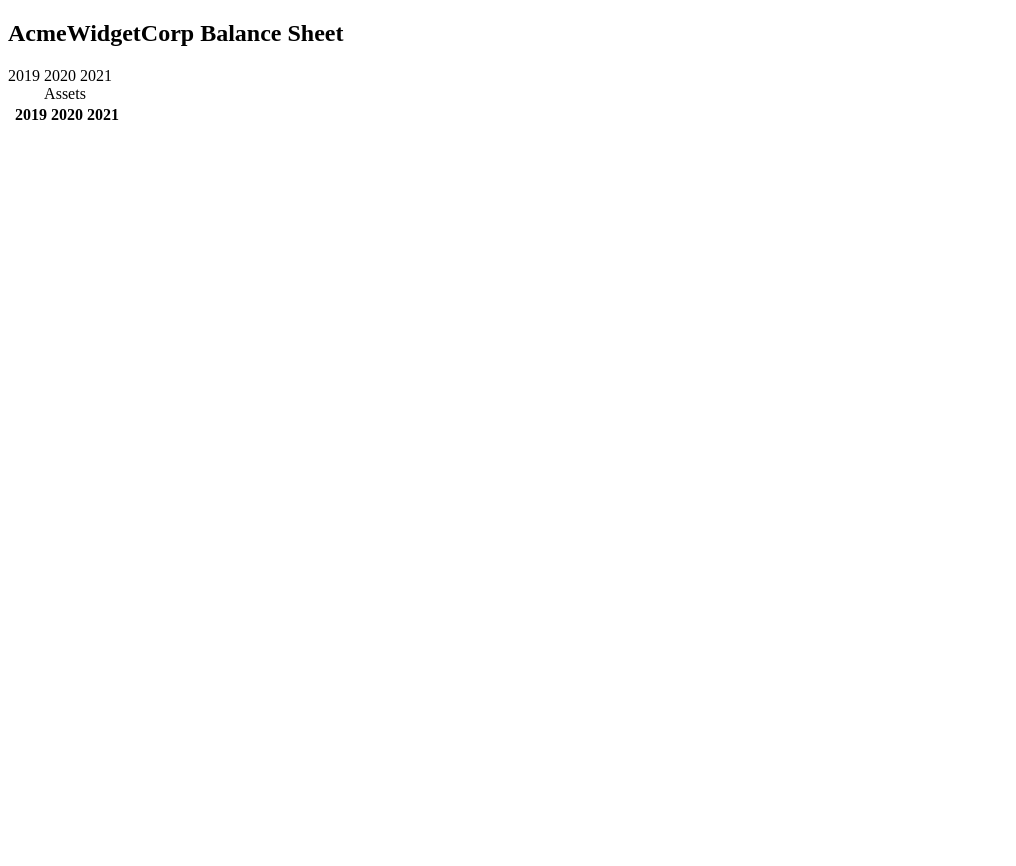
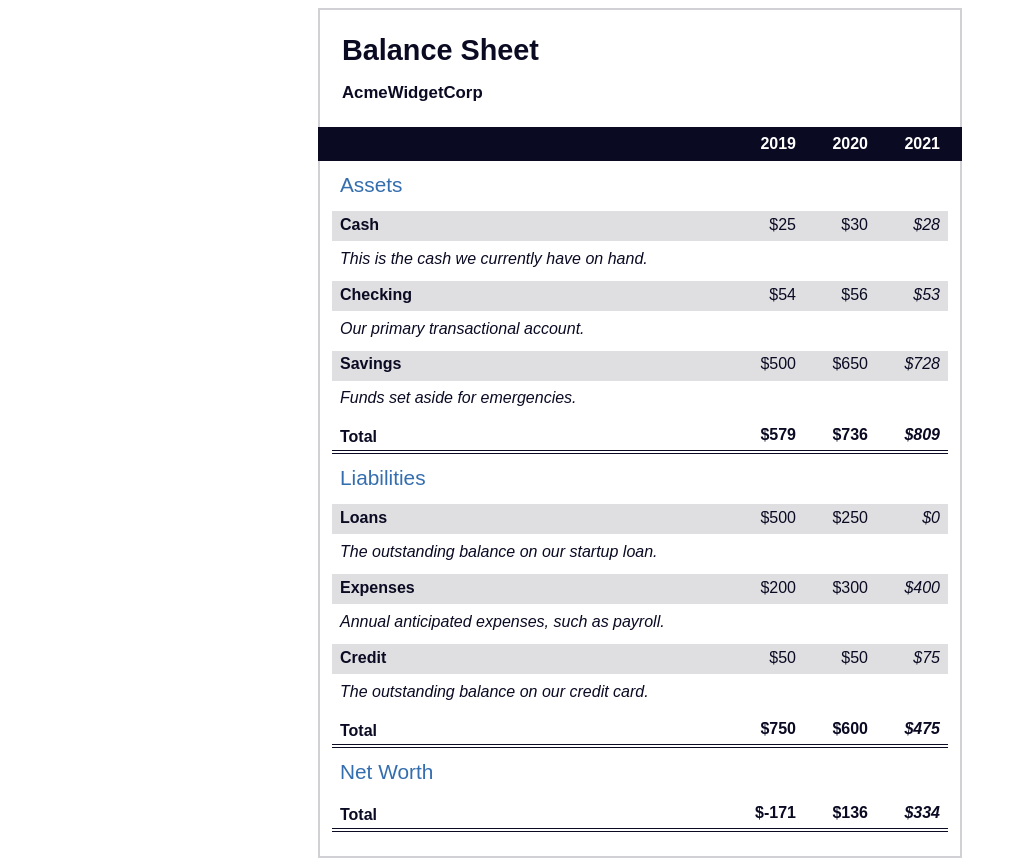
Before and after one commit to helloran8/Practice, a plain HTML site: page balance-sheet/balance-sheet.HTML in a window 1280 px wide. Shown: the whole page, without its empty margins (0-1016 px from the left). Before the commit the page ends 800 px from the top, so only its background shows below. Drawn offline with Linux system fonts and the light colour scheme.

Commit message:
created balance sheet (tables and accessibility)

```diff
--- a/balance-sheet/balance-sheet.HTML
+++ b/balance-sheet/balance-sheet.HTML
@@ -37,6 +37,7 @@
         <!-- using separate tables will help screen readers understand the document flow. -->
         <div class="table-wrap">
           <table>
+
             <!-- CAPTIONS DESCRIBE WHAT THE TABLE IS ABOUT -->
             <caption>Assets</caption>
             <!-- CAPTIONS DESCRIBE WHAT THE TABLE IS ABOUT -->
@@ -44,29 +45,106 @@
             <!-- THEAD INDICATES WHICH PORTION OF THE TABLE IS THE HEADER -->
             <thead>
               <tr>
+
                 <!-- THIS ELEMENT EXISTS ONLY TO ENSURE THE TABLE HAS A FOUR-COLUMN LAYOUT AND
                 ASSOCIATE THE HEADERS WITH THE CORRECT COLUMNS -->
                 <td></td>
                 <!-- THIS ELEMENT EXISTS ONLY TO ENSURE THE TABLE HAS A FOUR-COLUMN LAYOUT AND
                 ASSOCIATE THE HEADERS WITH THE CORRECT COLUMNS -->
+
                 <th><span class="sr-only year">2019</span></th>
                 <th><span class="sr-only year">2020</span></th>
-                <th><span class="sr-only year current">2021</span></th>
+                <th class="current"><span class="sr-only year">2021</span></th>
               </tr>
             </thead>
             <!-- THEAD INDICATES WHICH PORTION OF THE TABLE IS THE HEADER -->
 
             <!-- TBODY INDICATES WHICH PORTION OF THE TABLE IS THE BODY -->
             <tbody>
-
+              <tr class="data">
+                <th>Cash <span class="description">This is the cash we currently have on hand.</span></th>
+                <td>$25</td>
+                <td>$30</td>
+                <td class="current">$28</td>
+              </tr>
+              <tr class="data">
+                <th>Checking <span class="description">Our primary transactional account.</span></th>
+                <td>$54</td>
+                <td>$56</td>
+                <td class="current">$53</td>
+              </tr>
+              <tr class="data">
+                <th>Savings <span class="description">Funds set aside for emergencies.</span></th>
+                <td>$500</td>
+                <td>$650</td>
+                <td class="current">$728</td>
+              </tr>
+              <tr class="total">
+                <th>Total <span class="sr-only">Assets</span></th>
+                <td>$579</td>
+                <td>$736</td>
+                <td class="current">$809</td>
+              </tr>
             </tbody>
             <!-- TBODY INDICATES WHICH PORTION OF THE TABLE IS THE BODY -->
           </table>
           <table>
+            <caption>Liabilities</caption>
+            <thead>
+              <tr>
+                <td></td>
+                <th><span class="sr-only">2019</span></th>
+                <th><span class="sr-only">2020</span></th>
+                <th><span class="sr-only">2021</span></th>
+              </tr>
+            </thead>
 
+            <tbody>
+              <tr class="data">
+                <th>Loans <span class="description">The outstanding balance on our startup loan.</span></th>
+                <td>$500</td>
+                <td>$250</td>
+                <td class="current">$0</td>
+              </tr>
+              <tr class="data">
+                <th>Expenses <span class="description">Annual anticipated expenses, such as payroll.</span></th>
+                <td>$200</td>
+                <td>$300</td>
+                <td class="current">$400</td>
+              </tr>
+              <tr class="data">
+                <th>Credit <span class="description">The outstanding balance on our credit card.</span></th>
+                <td>$50</td>
+                <td>$50</td>
+                <td class="current">$75</td>
+              </tr>
+              <tr class="total">
+                <th>Total <span class="sr-only">Liabilities</span></th>
+                <td>$750</td>
+                <td>$600</td>
+                <td class="current">$475</td>
+              </tr>
+            </tbody>
           </table>
           <table>
+            <caption>Net Worth</caption>
+            <thead>
+              <tr>
+                <td></td>
+                <th><span class="sr-only">2019</span></th>
+                <th><span class="sr-only">2020</span></th>
+                <th><span class="sr-only">2021</span></th>
+              </tr>
+            </thead>
 
+            <tbody>
+              <tr class="total">
+                <th>Total <span class="sr-only">Net Worth</span></th>
+                <td>$-171</td>
+                <td>$136</td>
+                <td class="current">$334</td>
+              </tr>
+            </tbody>
           </table>
         </div>
         <!-- THIS IS A CONTAINER FOR MY TABLES. CSS WILL BE USED TO STYLE THESE INTO A SINGLE TABLE. -->
--- a/balance-sheet/styles.css
+++ b/balance-sheet/styles.css
@@ -0,0 +1,220 @@
+html {
+  /* reset the box model */
+  box-sizing: border-box;
+}
+
+body {
+  /* style the font of the body */
+  font-family: sans-serif;
+  color: #0a0a23;
+}
+
+/* the purpose of this class is to hide elements visually but still be announced by screen readers */
+span[class~="sr-only"] {
+  /* this is a common set of properties used to ensure elements are completely hidden visually. */
+  border: 0 !important;
+  clip: rect(1px, 1px, 1px, 1px) !important;
+  /* these form the clip path into a rectangle within the element */
+  clip-path: inset(50%) !important;
+  -webkit-clip-path: inset(50%) !important;
+
+  /* these elements need to be sized down */
+  width: 1px !important;
+  height: 1px !important;
+
+  /* prevent text content from overflowing */
+  overflow: hidden !important;
+  white-space: nowrap !important;
+
+  /* take these hidden elements out of the document flow. */
+  position: absolute !important;
+  padding: 0 !important;
+  margin: -1px !important;
+}
+
+h1 {
+  /* style the header */
+  max-width: 37.25rem;
+  margin: 0 auto;
+  padding: 1.5rem 1.25rem;
+}
+
+
+/* unbold the span elements that are bolded.
+/* :not() is used so earlier rules of span[class~="sr-only"] are not overwritten
+span {
+  font-weight: normal;
+} */
+
+h1 .flex {
+  /* switch around the positions of acmewidgetcorp and balance sheet in the header*/
+  display: flex;
+  flex-direction: column-reverse;
+  gap: 1rem;
+
+}
+
+/* this targets the first span element in my flex container. (this would be acmewidgetcorp) */
+h1 .flex span:first-of-type {
+  font-size: 0.7em;
+}
+
+/* this targets the last span element in my flex container (balance sheet) */
+h1 .flex span:last-of-type {
+  font-size: 1.2em;
+}
+
+/* style the main table */
+section {
+  /* responsive design */
+  max-width: 40rem;
+  margin: 0 auto;
+
+  /* give the main table a border */
+  border: 2px solid #d0d0d5;
+}
+
+/* style the years heading on top of the table */
+#years {
+  display: flex;
+  justify-content: flex-end;
+
+  /* makes this heading stick to the top even when you scroll */
+  position: sticky;
+  top: 0;
+
+  /* style it */
+  color: #fff;
+  background: #0a0a23;
+
+  /* ensure these elements dont get hidden */
+  z-index: 999;
+
+  /* style it */
+  margin: 0 -2px;
+  padding: 0.5rem calc(1.25rem + 2px) 0.5rem 0;
+}
+
+/* style the years header actual text*/
+#years span[class] {
+  font-weight: bold;
+  width: 4.5rem;
+  text-align: right;
+}
+
+/* style the main table a bit */
+.table-wrap {
+  padding: 0 0.75rem 1.5rem 0.75rem;
+}
+
+/* style the tables */
+table {
+  /* allows cell borders to collapse into a single border instead of a border around each cell */
+  border-collapse: collapse;
+
+  /* hide borders */
+  border: 0;
+
+  /* ensure table fills the container */
+  width: 100%;
+
+  /* position it relatively and add margin*/
+  position: relative;
+  margin-top: 3rem;
+}
+
+/* style captions to make them look more like headers */
+table caption {
+  color: #356eaf;
+  font-size: 1.3em;
+  font-weight: normal;
+
+  /* position them */
+  position: absolute;
+  top: -2.25rem;
+  left: 0.5rem;
+}
+
+/* size the data cells */
+tbody td {
+  /* ensures that the width is fixed, need to use this strategy to set width because flexbox is being used. */
+  width: 100vw;
+  max-width: 4rem;
+  min-width: 4rem;
+}
+
+/* change the width of the cell headers */
+tbody th {
+  width: calc(100% - 12rem);
+}
+
+/* make a double border at the end of the total rows and make the font bold. */
+tr[class="total"] {
+  border-bottom: 4px double #0a0a23;
+  font-weight: bold;
+}
+
+/* aligns the total */
+tr[class="total"] th {
+  text-align: left;
+  padding: 0.5rem 0 0.25rem 0.5rem;
+}
+
+/* targets all td elements in the total row. */
+tr.total td {
+  /* alignment and padding */
+  text-align: right;
+  padding: 0 0.25rem;
+}
+
+/* add padding to the total data row */
+/* target the third data element of the "total" class table rows */
+tr.total td:nth-of-type(3) {
+  padding-right: 0.5rem;
+}
+
+/* hover effect on the total row */
+tr.total:hover {
+  background-color: #99c9ff;
+}
+
+/* make the current data italic */
+td[class="current"] {
+  font-style: italic;
+}
+
+/* give a grey background to data rows */
+tr[class="data"] {
+  background-image: linear-gradient(to bottom, #dfdfe2 1.845rem, white 1.845rem);
+}
+
+/* position the headers of the table rows */
+tr.data th {
+  text-align: left;
+  padding-top: 0.3rem;
+  padding-left: 0.5rem;
+}
+
+/* target the description headers, position and style them */
+tr.data th .description {
+  /* styles */
+  display: block;
+  font-style: italic;
+  font-weight: normal;
+
+  /* positions */
+  padding: 1rem 0 0.75rem;
+  margin-right: -13.5rem;
+}
+
+/* dollar amounts got misaligned when i turned the headers into block */
+tr.data td {
+  vertical-align: top;
+  text-align: right;
+  padding: 0.3rem 0.25rem 0;
+}
+
+/* give the last data elements some right padding so they aren't sticking to the edge so tightly */
+tr.data td:last-of-type {
+  padding-right: 0.5rem;
+}
```
